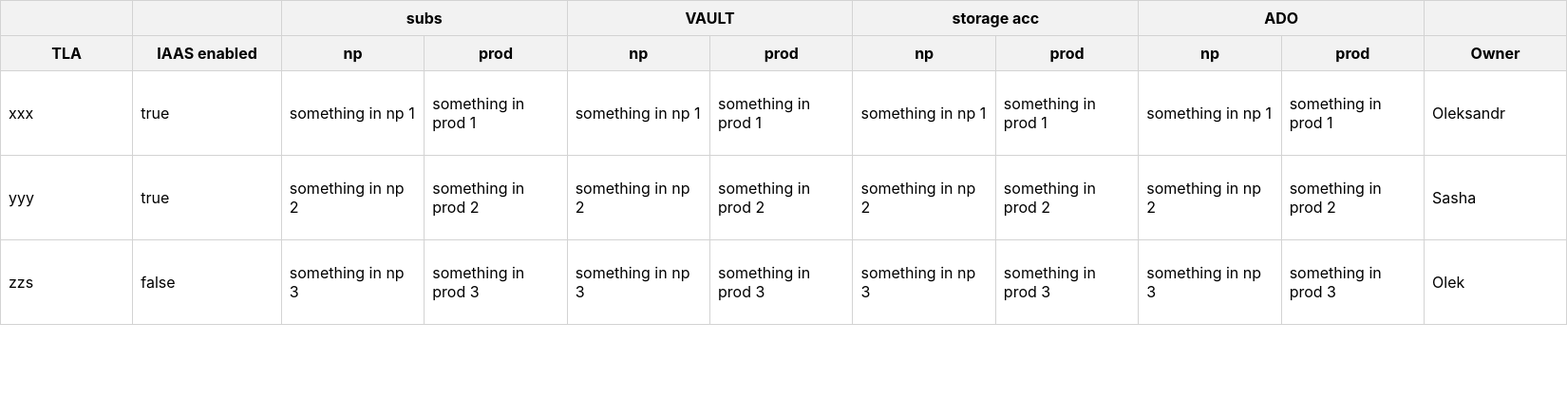
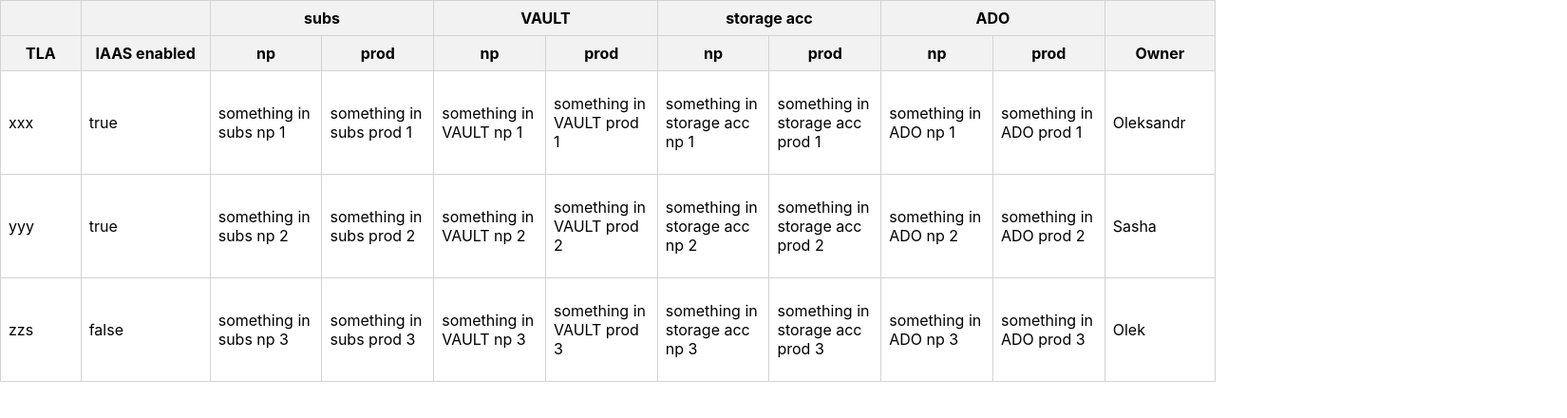
Before and after one commit to KhrystynaPeryk/cloudstone, a React (Create React App) app: page / in a window 1280 px wide. Shown: the top 440 px of the page at 95% size, 1650 px wide, since content can reach past the window. Built offline with nearby package versions, Linux system fonts and the light colour scheme.

Commit message:
resizing is smoother

```diff
--- a/package.json
+++ b/package.json
@@ -4,7 +4,9 @@
   "private": true,
   "dependencies": {
     "@dnd-kit/core": "^6.1.0",
+    "@dnd-kit/modifiers": "^7.0.0",
     "@dnd-kit/sortable": "^8.0.0",
+    "@dnd-kit/utilities": "^3.2.2",
     "@tanstack/react-table": "^8.17.3",
     "@testing-library/jest-dom": "^5.17.0",
     "@testing-library/react": "^13.4.0",
--- a/src/components/Table.css
+++ b/src/components/Table.css
@@ -20,7 +20,7 @@ th {
     white-space: nowrap;
 }
 
-.resizer {
+/* .resizer {
     position: absolute;
     right: 0;
     top: 0;
@@ -33,4 +33,4 @@ th {
 
 .isResizing {
     background-color: #d2d2d2;
-}
+} */
--- a/src/components/Table.jsx
+++ b/src/components/Table.jsx
@@ -1,19 +1,19 @@
-import { flexRender, useReactTable, getCoreRowModel, ColumnResizeMode } from "@tanstack/react-table";
+import { flexRender, useReactTable, getCoreRowModel, ColumnResizeMode, ColumnDef } from "@tanstack/react-table";
 import { DUMMY_DATA } from "../data";
 import { useState } from "react";
 import './Table.css';
 import { Table as BTable } from 'react-bootstrap'
 
-const columns = [
+const columnsData = [
     {
         header: "TLA",
         accessorKey: "TLA",
-        // cell: (props) => <p>{props.getValue()}</p>,
+        cell: (props) => <p>{props.getValue()}</p>,
     },
     {
         header: "IAAS enabled",
         accessorKey: "IAAS enabled",
-        // cell: (props) => <p>{props.getValue() ? 'true' : 'false'}</p>,
+        cell: (props) => <p>{props.getValue() ? 'true' : 'false'}</p>,
     },
     {
         header: "subs",
@@ -21,12 +21,12 @@ const columns = [
             {
                 accessorKey: "subs.np",
                 header: "np",
-                // cell: (props) => <p>{props.getValue()}</p>,
+                cell: (props) => <p>{props.getValue()}</p>,
             },
             {
                 accessorKey: "subs.prod",
                 header: "prod",
-                // cell: (props) => <p>{props.getValue()}</p>,
+                cell: (props) => <p>{props.getValue()}</p>,
             }
         ]
     },
@@ -36,12 +36,12 @@ const columns = [
             {
                 accessorKey: "VAULT.np",
                 header: "np",
-                // cell: (props) => <p>{props.getValue()}</p>,
+                cell: (props) => <p>{props.getValue()}</p>,
             },
             {
                 accessorKey: "VAULT.prod",
                 header: "prod",
-                // cell: (props) => <p>{props.getValue()}</p>,
+                cell: (props) => <p>{props.getValue()}</p>,
             }
         ]
     },
@@ -84,22 +84,21 @@ const columns = [
 const Table = () => {
 
     const [data, setData] = useState(DUMMY_DATA);
-    const [columnResizing, setColumnResizing] = useState({});
+    const [columns] = useState(() => [...columnsData])
 
     const table = useReactTable({
         data,
         columns,
         getCoreRowModel: getCoreRowModel(),
-        state: {
-            columnResizing,
-        },
-        onColumnResizingChange: setColumnResizing,
+        columnResizeMode: 'onChange',
     });
 
     console.log(table.getHeaderGroups());
     return (
         <div className="p-2">
-            <BTable striped bordered hover responsive size="sm" style={{width: table.getTotalSize()}}>
+            <BTable striped bordered hover responsive size="sm"
+                // style={{width: table.getTotalSize()}}
+            >
                 <thead>
                     {table.getHeaderGroups().map(headerGroup => (
                         <tr key={headerGroup.id}>
@@ -114,6 +113,7 @@ const Table = () => {
                                     }
                                     {header.column.getCanResize() && (
                                         <div
+                                            onDoubleClick={() => header.column.resetSize()}
                                             onMouseDown={header.getResizeHandler()}
                                             onTouchStart={header.getResizeHandler()}
                                             className={`resizer ${header.column.getIsResizing() ? 'isResizing' : ''}`}
--- a/src/data.js
+++ b/src/data.js
@@ -3,20 +3,20 @@ export const DUMMY_DATA = [
         'TLA': 'xxx',
         'IAAS enabled': true,
         'subs': {
-            'np': 'something in np 1',
-            'prod': 'something in prod 1'
+            'np': 'something in subs np 1',
+            'prod': 'something in subs prod 1'
         },
         'VAULT': {
-            'np': 'something in np 1',
-            'prod': 'something in prod 1'
+            'np': 'something in VAULT np 1',
+            'prod': 'something in VAULT prod 1'
         },
         'storage acc': {
-            'np': 'something in np 1',
-            'prod': 'something in prod 1'
+            'np': 'something in storage acc np 1',
+            'prod': 'something in storage acc prod 1'
         },
         'ADO': {
-            'np': 'something in np 1',
-            'prod': 'something in prod 1'
+            'np': 'something in ADO np 1',
+            'prod': 'something in ADO prod 1'
         },
         'Owner': 'Oleksandr'
     },
@@ -24,20 +24,20 @@ export const DUMMY_DATA = [
         'TLA': 'yyy',
         'IAAS enabled': true,
         'subs': {
-            'np': 'something in np 2',
-            'prod': 'something in prod 2'
+            'np': 'something in subs np 2',
+            'prod': 'something in subs prod 2'
         },
         'VAULT': {
-            'np': 'something in np 2',
-            'prod': 'something in prod 2'
+            'np': 'something in VAULT np 2',
+            'prod': 'something in VAULT prod 2'
         },
         'storage acc': {
-            'np': 'something in np 2',
-            'prod': 'something in prod 2'
+            'np': 'something in storage acc np 2',
+            'prod': 'something in storage acc prod 2'
         },
         'ADO': {
-            'np': 'something in np 2',
-            'prod': 'something in prod 2'
+            'np': 'something in ADO np 2',
+            'prod': 'something in ADO prod 2'
         },
         'Owner': 'Sasha'
     },
@@ -45,20 +45,20 @@ export const DUMMY_DATA = [
         'TLA': 'zzs',
         'IAAS enabled': false,
         'subs': {
-            'np': 'something in np 3',
-            'prod': 'something in prod 3'
+            'np': 'something in subs np 3',
+            'prod': 'something in subs prod 3'
         },
         'VAULT': {
-            'np': 'something in np 3',
-            'prod': 'something in prod 3'
+            'np': 'something in VAULT np 3',
+            'prod': 'something in VAULT prod 3'
         },
         'storage acc': {
-            'np': 'something in np 3',
-            'prod': 'something in prod 3'
+            'np': 'something in storage acc np 3',
+            'prod': 'something in storage acc prod 3'
         },
         'ADO': {
-            'np': 'something in np 3',
-            'prod': 'something in prod 3'
+            'np': 'something in ADO np 3',
+            'prod': 'something in ADO prod 3'
         },
         'Owner': 'Olek'
     },
```
Also changed, not shown: 1 other file (tests, documents, lock files or other folders).
